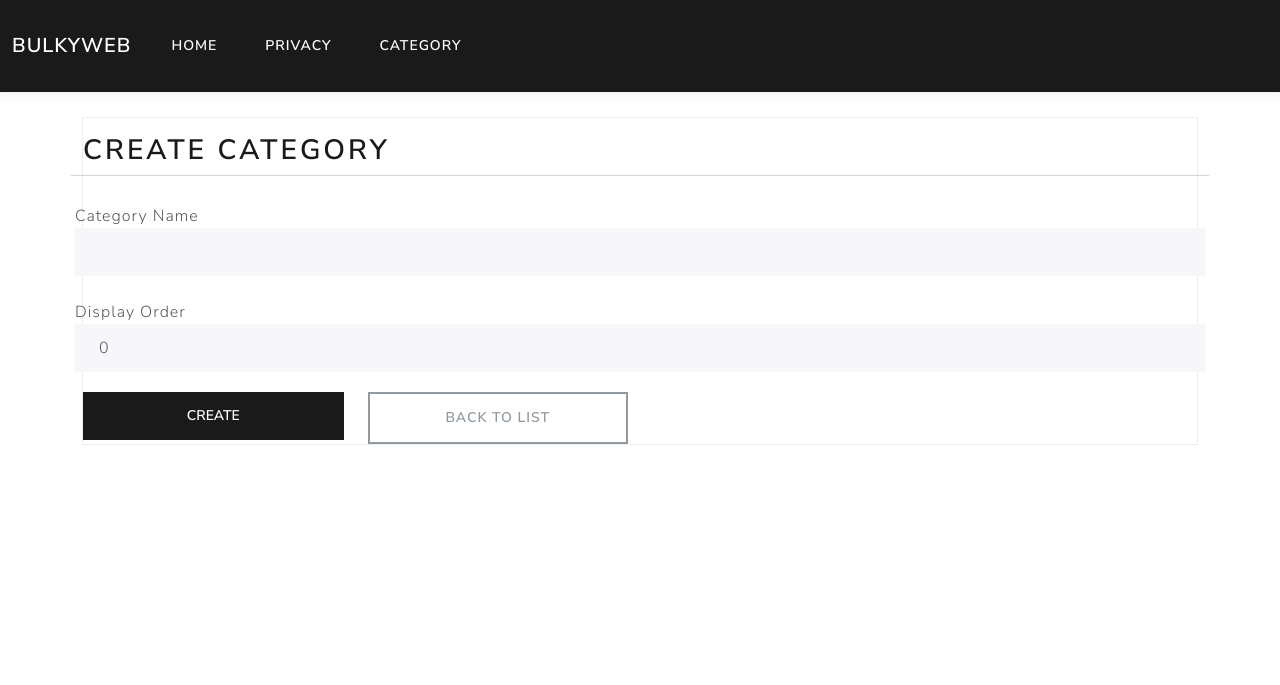
After one commit to fazelahmadvand/asp.net-tut, an ASP.NET Core app: template BulkyWeb/Views/Category/Create.cshtml in a window 1280 px wide. The commit adds this page. Shown: the top 685 px of the page. Run offline with ASP.NET Core 8, Linux system fonts and the light colour scheme; the template is opened without the code that fills it, so the values that code supplies are empty; style sheets or scripts are compiled from the project's sources.

Commit message:
show and create category

```diff
--- a/BulkyWeb/Models/Category.cs
+++ b/BulkyWeb/Models/Category.cs
@@ -1,3 +1,4 @@
+using System.ComponentModel;
 using System.ComponentModel.DataAnnotations;
 
 namespace BulkyWeb.Models
@@ -7,7 +8,12 @@ namespace BulkyWeb.Models
         [Key]
         public int Id { get; set; }
         [Required]
+        [DisplayName("Category Name")]
+        [MaxLength(30)]
         public string Name { get; set; }
+
+        [DisplayName("Display Order")]
+        [Range(1, 100, ErrorMessage = "Must Be In Range Of 1-100")]
         public int DisplayIndex { get; set; }
 
 
--- /dev/null
+++ b/BulkyWeb/Views/Category/Create.cshtml
@@ -0,0 +1,32 @@
+@model Category
+
+
+<form method="post">
+    <div class="border pt-3 mt-4">
+        <div class="row pb-2">
+            <h2 class="text-primary ">Create Category</h2>
+            <hr />
+        </div>
+        @* <div asp-validation-summary="All"></div> *@
+        <div class="mb-3 row p-1">
+            <label asp-for="Name" class="p-0"></label>
+            <input asp-for="Name" class="form-control" />
+            <span asp-validation-for="Name" class="text-danger"></span>
+        </div>
+        <div class="mb-3 row p-1">
+            <label asp-for="DisplayIndex" class="p-0"></label>
+            <input asp-for="DisplayIndex" class="form-control" />
+            <span asp-validation-for="DisplayIndex" class="text-danger"></span>
+
+        </div>
+        <div class="row">
+            <div class="col-6 col-md-3">
+                <button type="submit" class="btn btn-primary form-control">Create</button>
+
+            </div>
+            <div class="col-6 col-md-3">
+                <a asp-controller="Category" asp-action="Index" class="btn btn-outline-secondary form-control">Back To List</a>
+            </div>
+        </div>
+    </div>
+</form>
--- a/BulkyWeb/Views/Category/Index.cshtml
+++ b/BulkyWeb/Views/Category/Index.cshtml
@@ -9,7 +9,7 @@
             </h2>
         </div>
         <div class="col-6 text-end">
-            <a asp-controller="" asp-action="" class="btn btn-primary">
+            <a asp-controller="Category" asp-action="Create" class="btn btn-primary">
                 <i class="bi bi-plus-square"></i> Create
             </a>
         </div>
@@ -31,7 +31,7 @@
         <tbody>
 
             @{
-                var ordered = Model.OrderByDescending(u => u.DisplayIndex);
+                var ordered = Model.OrderBy(u => u.DisplayIndex);
                 foreach (var item in ordered)
                 {
                     <tr>
```
Also changed, not shown: BulkyWeb/Controllers/CategoryController.cs (+20 -0 lines), 13 other files.
